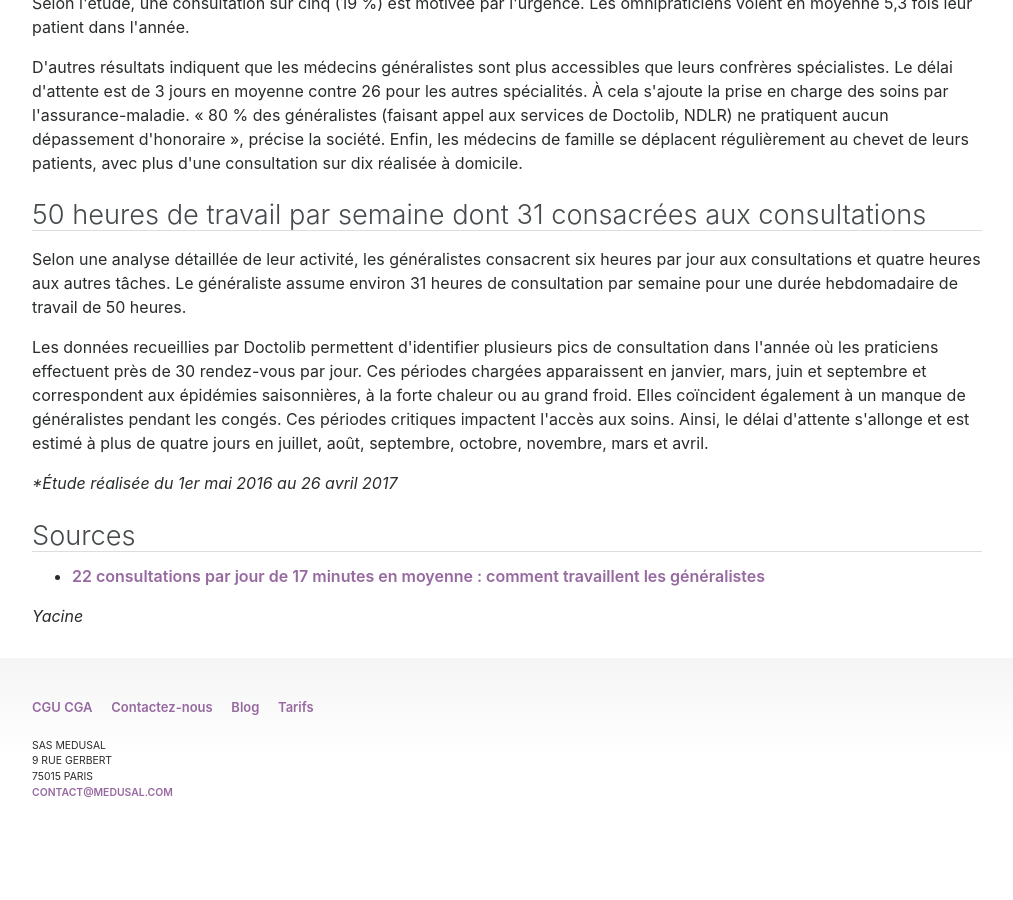
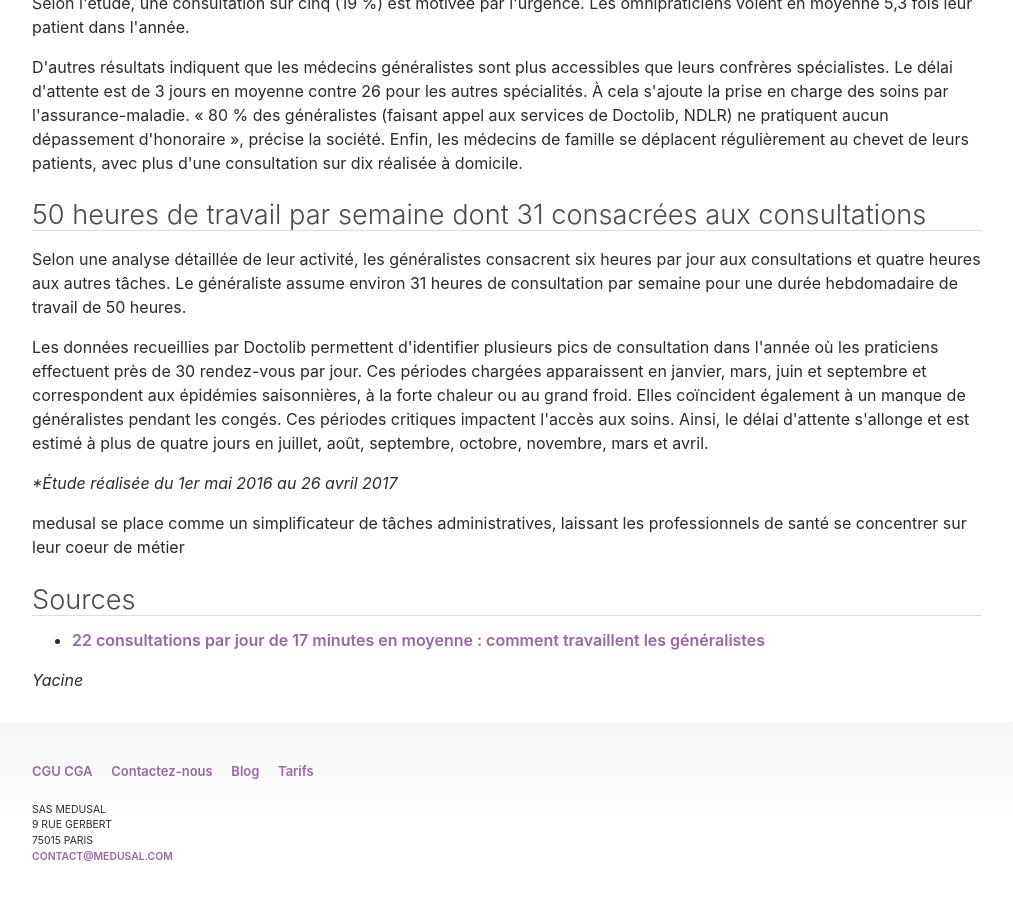
Before and after one commit to medusal/medusal.github.io, a Jekyll site: the page built from _posts/2017-05-04-tache-administratives-des-medecins-40-du-temps-travail.html, in a window 1280 px wide and 900 px high, scrolled down 1760 px. Shown: the whole window, without its empty margins (133-1146 px from the left). Built offline with Jekyll 4.4.1, drawn with Linux system fonts in a browser that asks for light colours; before the commit the page ends 2596 px from its top, so only the background shows below that.

Commit message:
Blog changes

```diff
--- a/_posts/2017-05-04-tache-administratives-des-medecins-40-du-temps-travail.html
+++ b/_posts/2017-05-04-tache-administratives-des-medecins-40-du-temps-travail.html
@@ -22,6 +22,7 @@ type: post
 <p><h2>50 heures de travail par semaine dont 31 consacrées aux consultations</h2></p>
 <p>Selon une analyse détaillée de leur activité, les généralistes consacrent six heures par jour aux consultations et quatre heures aux autres tâches. Le généraliste assume environ 31 heures de consultation par semaine pour une durée hebdomadaire de travail de 50 heures.</p>
 <p>Les données recueillies par Doctolib permettent d'identifier plusieurs pics de consultation dans l'année où les praticiens effectuent près de 30 rendez-vous par jour. Ces périodes chargées apparaissent en janvier, mars, juin et septembre et correspondent aux épidémies saisonnières, à la forte chaleur ou au grand froid. Elles coïncident également à un manque de généralistes pendant les congés. Ces périodes critiques impactent l'accès aux soins. Ainsi, le délai d'attente s'allonge et est estimé à plus de quatre jours en juillet, août, septembre, octobre, novembre, mars et avril.<br><p><i>*Étude réalisée du 1er mai 2016 au 26 avril 2017</i></p>
+<p>medusal se place comme un simplificateur de tâches administratives, laissant les professionnels de santé se concentrer sur leur coeur de métier</p>
  <h2>Sources</h2>
 <ul>
   <li><a href="https://www.lequotidiendumedecin.fr/actualites/article/2017/05/02/22-consultations-par-jour-de-17-minutes-en-moyenne-comment-travaillent-les-generalistes_847151">22 consultations par jour de 17 minutes en moyenne : comment travaillent les généralistes</a></li></ul>
```
